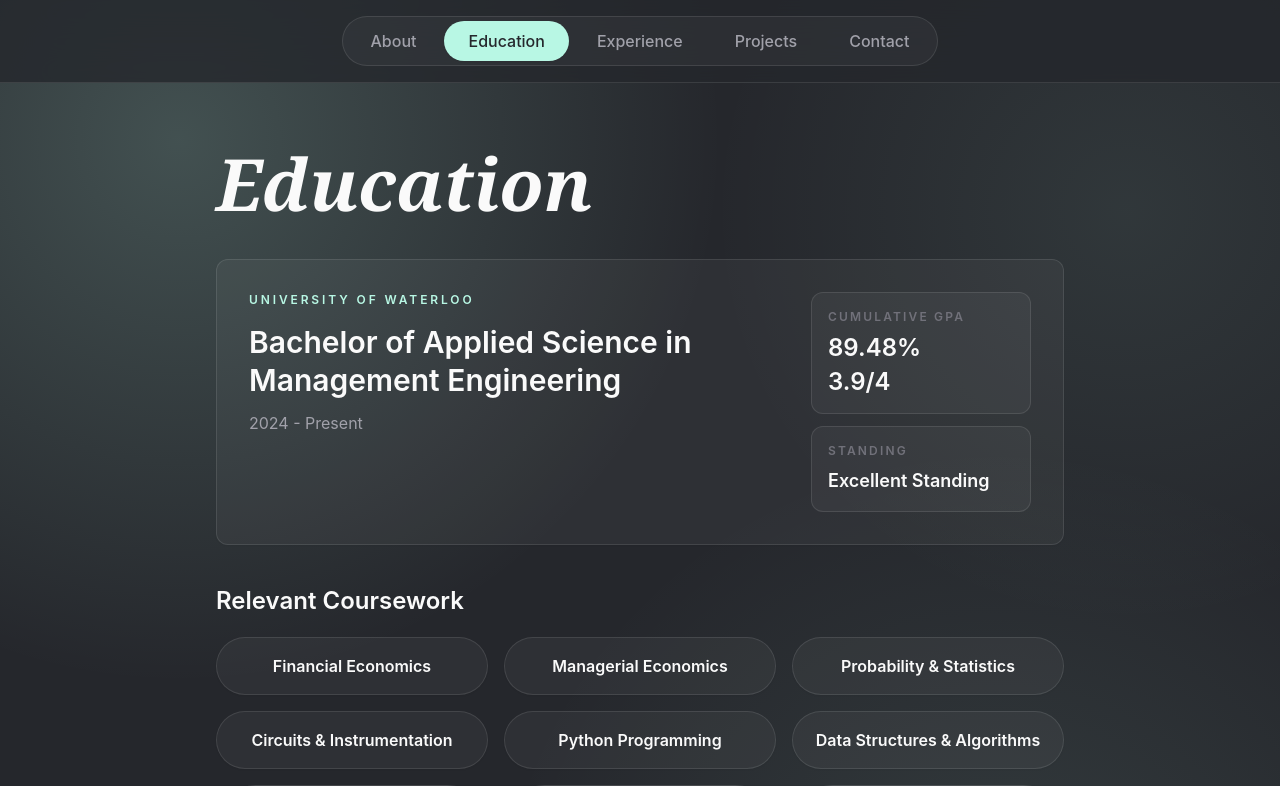
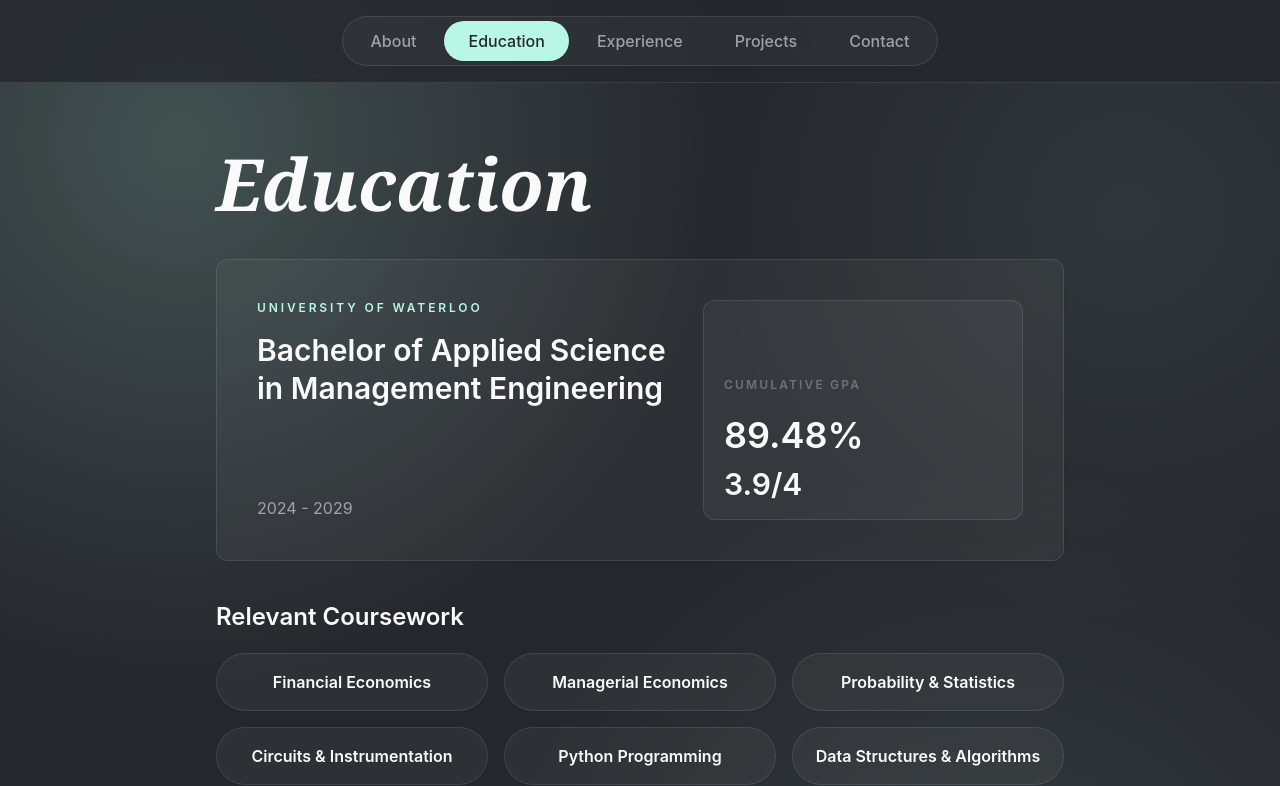
Before and after one commit to aimaandalvi/personal-website, a Next.js app: page /education in a window 1280 px wide. Shown: the top 786 px of the page. Built offline with nearby package versions, Linux system fonts and the light colour scheme.

Commit message:
Cleaned up education section

```diff
--- a/app/education/page.tsx
+++ b/app/education/page.tsx
@@ -13,8 +13,9 @@
         </h1>
       </header>
 
-      <section className="rounded-xl border border-zinc-200/80 bg-white/70 p-6 shadow-sm dark:border-white/10 dark:bg-white/[0.045] sm:p-8">
-        <div className="flex flex-col gap-6 md:flex-row md:items-start md:justify-between">
+      <section className="rounded-xl border border-zinc-200/80 bg-white/70 p-6 shadow-sm dark:border-white/10 dark:bg-white/[0.045] sm:p-10">
+        <div className="grid gap-8 lg:grid-cols-[1fr_320px] lg:items-stretch">
+          <div className="flex min-h-[220px] flex-col justify-between">
             <div>
               <p className="text-xs font-semibold uppercase tracking-[0.24em] text-zinc-500 dark:text-mint-200">
                 {education.school}
@@ -22,23 +23,22 @@
               <h2 className="mt-4 max-w-2xl text-3xl font-semibold leading-tight text-zinc-950 dark:text-zinc-50">
                 {education.program}
               </h2>
-            <p className="mt-3 text-base text-zinc-600 dark:text-zinc-400">{education.dates}</p>
             </div>
-          <div className="grid grid-cols-2 gap-3 md:min-w-[220px] md:grid-cols-1">
-            <div className="rounded-xl border border-zinc-200/80 bg-zinc-50/80 p-4 dark:border-white/10 dark:bg-white/[0.045]">
+            <p className="mt-8 text-base text-zinc-600 dark:text-zinc-400">{education.dates}</p>
+          </div>
+          <div className="flex rounded-xl border border-zinc-200/80 bg-zinc-50/80 p-5 dark:border-white/10 dark:bg-white/[0.045] lg:items-end">
+            <div>
               <p className="text-xs font-semibold uppercase tracking-[0.18em] text-zinc-500 dark:text-zinc-500">
                 Cumulative GPA
               </p>
-              <div className="mt-2 space-y-1 text-2xl font-semibold leading-tight text-zinc-950 dark:text-zinc-50">
-                <p>{education.cumulativeAverage}</p>
-                <p>{education.fourPointGpa}</p>
+              <div className="mt-6 grid gap-4 sm:grid-cols-2 lg:grid-cols-1">
+                <p className="text-4xl font-semibold leading-none text-zinc-950 dark:text-zinc-50">
+                  {education.cumulativeAverage}
+                </p>
+                <p className="text-3xl font-semibold leading-none text-zinc-950 dark:text-zinc-50">
+                  {education.fourPointGpa}
+                </p>
               </div>
-            </div>
-            <div className="rounded-xl border border-zinc-200/80 bg-zinc-50/80 p-4 dark:border-white/10 dark:bg-white/[0.045]">
-              <p className="text-xs font-semibold uppercase tracking-[0.18em] text-zinc-500 dark:text-zinc-500">
-                Standing
-              </p>
-              <p className="mt-2 text-lg font-semibold text-zinc-950 dark:text-zinc-50">{education.standing}</p>
             </div>
           </div>
         </div>
--- a/data/education.ts
+++ b/data/education.ts
@@ -5,10 +5,9 @@
 export const education = {
   school: "University of Waterloo",
   program: "Bachelor of Applied Science in Management Engineering",
-  dates: "2024 - Present",
+  dates: "2024 - 2029",
   cumulativeAverage: "89.48%",
   fourPointGpa: "3.9/4",
-  standing: "Excellent Standing",
 };
 
 export const coursework: Coursework[] = [
```
Lines whose indentation alone changed are shown as unchanged.
